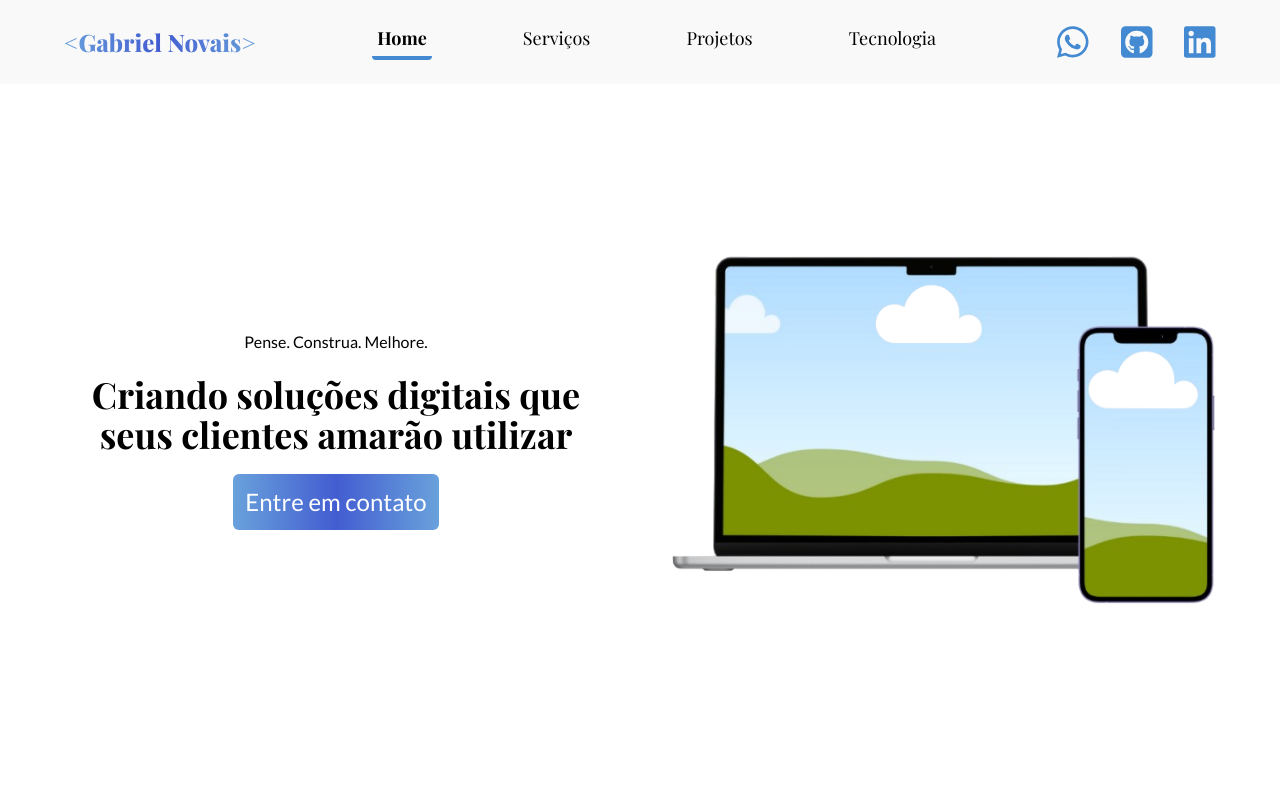
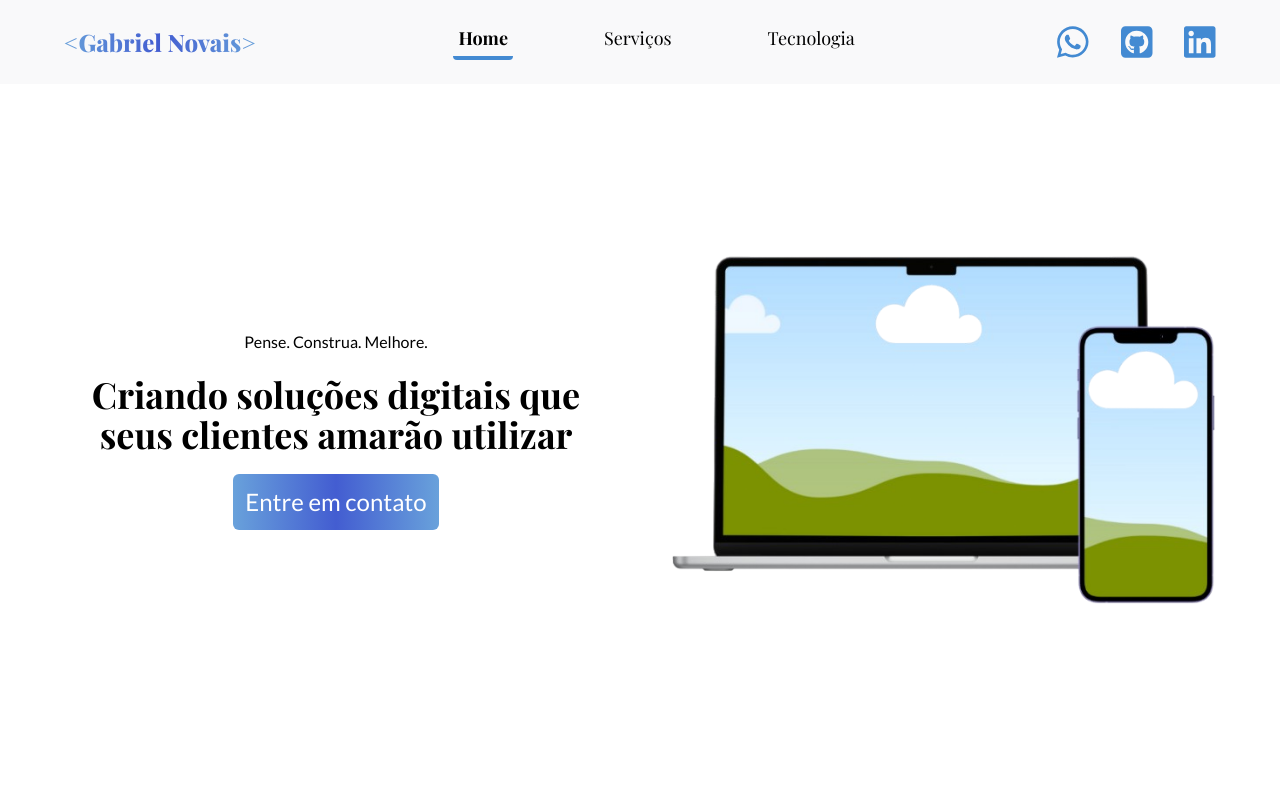
Before and after one commit to gabrielnovaisgs/portfolio-next-2, a Next.js app: page / in a window 1280 px wide. Shown: the top 800 px of the page. Built offline with nearby package versions, Linux system fonts and the light colour scheme; a web font is replaced by a local one.

Commit message:
[feat]: comment projects

```diff
--- a/src/app/(home)/layout.tsx
+++ b/src/app/(home)/layout.tsx
@@ -8,9 +8,9 @@ import { ReactNode } from "react";
 export default function HomeLayout({ children }: { children: ReactNode }) {
     return (
         <main>
+            {children}
             <Navebar></Navebar>
             <MobileHeader></MobileHeader>
-            {children}
             <MobileFooter></MobileFooter>
             <Footer></Footer>
         </main >
--- a/src/app/(home)/page.tsx
+++ b/src/app/(home)/page.tsx
@@ -184,7 +184,7 @@ export default function Home() {
           ))}
         </section>
       </section>
-      <Anchor id="project-section"></Anchor>
+      {/*<Anchor id="project-section"></Anchor>
       <section id='project-section' className='flex flex-col gap-8'>
         <TitleBlock title='Projetos'>Conheça um pouco dos projetos que eu já fiz</TitleBlock>
         <section className='grid md:grid-cols-3 gap-8'>
@@ -194,7 +194,7 @@ export default function Home() {
           }
 
         </section>
-      </section>
+      </section>*/}
       <Anchor id="stack-section"></Anchor>
       <section id='stack-section' className='flex flex-col gap-8'>
         <TitleBlock title='Stack e tecnologias' className='items-end'>Atuo com uma varidade de tecnologias</TitleBlock>
--- a/src/components/header.tsx
+++ b/src/components/header.tsx
@@ -17,7 +17,7 @@ export default function Navebar() {
             <nav className="flex justify-center gap-20 items-center">
                 <BtnHeader setCurrentLink={setCurrentLink} currentLink={currentLink} href="/#hero-section">Home</BtnHeader>
                 <BtnHeader setCurrentLink={setCurrentLink} currentLink={currentLink} href="/#services-section">Serviços </BtnHeader>
-                <BtnHeader setCurrentLink={setCurrentLink} currentLink={currentLink} href="/#project-section">Projetos </BtnHeader>
+                {/*  <BtnHeader setCurrentLink={setCurrentLink} currentLink={currentLink} href="/#project-section">Projetos </BtnHeader> */}
                 <BtnHeader setCurrentLink={setCurrentLink} currentLink={currentLink} href="/#stack-section">Tecnologia </BtnHeader>
             </nav>
             <aside className="flex justify-evenly gap-8">
--- a/src/components/mobile-footer.tsx
+++ b/src/components/mobile-footer.tsx
@@ -26,7 +26,7 @@ export default function MobileFooter() {
             `}>
                 <BtnHeader setCurrentLink={setCurrentLink} currentLink={currentLink} href="/#hero-section">Home</BtnHeader>
                 <BtnHeader setCurrentLink={setCurrentLink} currentLink={currentLink} href="/#services-section">Serviços </BtnHeader>
-                <BtnHeader setCurrentLink={setCurrentLink} currentLink={currentLink} href="/#project-section">Projetos </BtnHeader>
+                {/*<BtnHeader setCurrentLink={setCurrentLink} currentLink={currentLink} href="/#project-section">Projetos </BtnHeader> */}
                 <BtnHeader setCurrentLink={setCurrentLink} currentLink={currentLink} href="/#stack-section">Tecnologia </BtnHeader>
             </nav>
 
```
